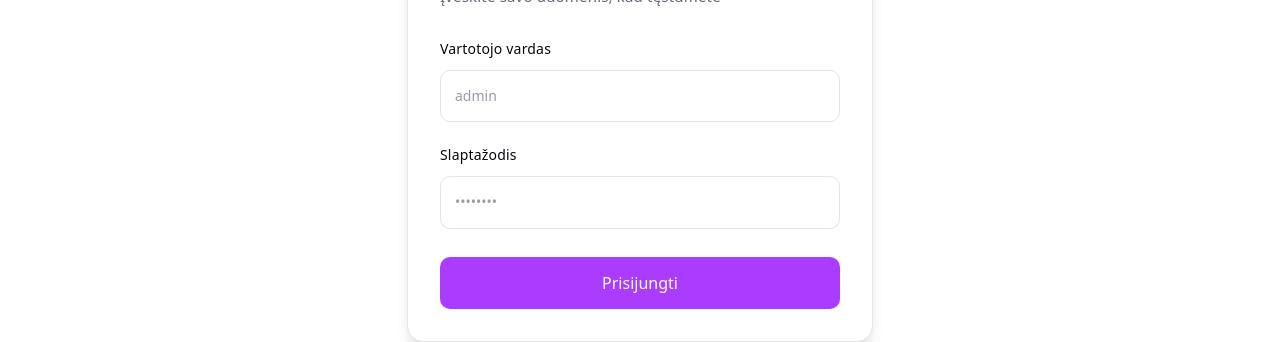
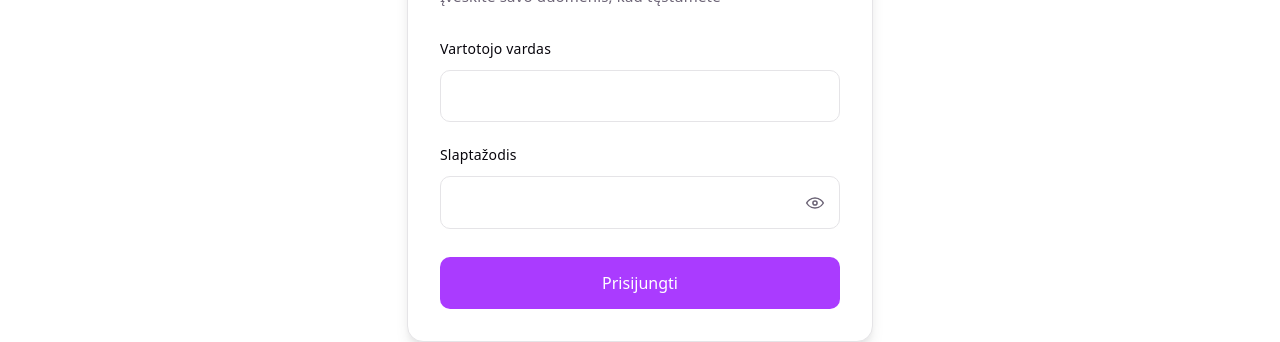
Before and after one commit to butjol/Gycio-projektas, a React (Vite) app: page / in a window 1280 px wide. Shown: the part 310-652 px from the top of the page. Built offline with nearby package versions, Linux system fonts and the light colour scheme; no server answers.

Commit message:
Sukurti demo user list ir susieta su duomenu baze

```diff
--- a/src/App.css
+++ b/src/App.css
@@ -108,6 +108,52 @@
     box-shadow 0.2s;
 }
 
+.password-input-wrap {
+  position: relative;
+  display: flex;
+  align-items: center;
+}
+
+.password-input-wrap input {
+  width: 100%;
+  padding-right: 48px;
+}
+
+.password-visibility {
+  position: absolute;
+  right: 8px;
+  display: grid;
+  place-items: center;
+  width: 34px;
+  height: 34px;
+  padding: 6px;
+  border: 0;
+  border-radius: 7px;
+  background: transparent;
+  color: var(--text);
+  cursor: pointer;
+}
+
+.password-visibility:hover {
+  color: var(--accent);
+  background: var(--accent-bg);
+}
+
+.password-visibility:focus-visible {
+  outline: 2px solid var(--accent);
+  outline-offset: 1px;
+}
+
+.password-visibility svg {
+  width: 20px;
+  height: 20px;
+  fill: none;
+  stroke: currentColor;
+  stroke-linecap: round;
+  stroke-linejoin: round;
+  stroke-width: 1.8;
+}
+
 .login-field input::placeholder {
   color: var(--text);
   opacity: 0.65;
--- a/src/App.jsx
+++ b/src/App.jsx
@@ -1,53 +1,56 @@
-import { useEffect, useState } from "react";
+import { useState } from "react";
 import TaskList from "./TaskList";
 import ProgressBar from "./ProgressBar";
 import Navbar from "./Navbar";
 import AddTaskForm from "./AddTaskForm";
 import Profile from "./Profile";
-import { createTask, getTasks, updateTask } from "./taskApi";
+import { authenticateUser, createTask, getTasks, updateTask } from "./taskApi";
 import "./App.css";
 
 function App() {
-  const user = {
-    name: "Jonas Jonaitis",
-    email: "jonas@flowly.lt",
-  };
-
   const [activePage, setActivePage] = useState("home");
   const [email, setEmail] = useState("");
   const [password, setPassword] = useState("");
-  const [isLoggedIn, setIsLoggedIn] = useState(false);
+  const [showPassword, setShowPassword] = useState(false);
+  const [user, setUser] = useState(null);
   const [loginError, setLoginError] = useState("");
   const [tasks, setTasks] = useState([]);
-  const [tasksLoading, setTasksLoading] = useState(true);
+  const [tasksLoading, setTasksLoading] = useState(false);
   const [taskError, setTaskError] = useState("");
 
-  useEffect(() => {
-    getTasks()
-      .then(setTasks)
-      .catch(() => setTaskError("Nepavyko įkelti užduočių. Patikrinkite, ar API serveris veikia."))
-      .finally(() => setTasksLoading(false));
-  }, []);
+  async function handleSubmit(event) {
+    event.preventDefault();
+    setLoginError("");
+    setTasksLoading(true);
 
-  function handleSubmit(event) {
-    event.preventDefault();
-
-    if (email === "admin" && password === "admin") {
-      setIsLoggedIn(true);
-      setLoginError("");
+    try {
+      const authenticatedUser = await authenticateUser(email.trim(), password);
+      if (!authenticatedUser) {
+        setLoginError("Neteisingas vartotojo vardas arba slaptažodis.");
         return;
       }
 
-    setLoginError("Neteisingas vartotojo vardas arba slaptažodis.");
+      const userTasks = await getTasks(authenticatedUser.name);
+      setUser(authenticatedUser);
+      setTasks(userTasks);
+      setTaskError("");
+    } catch (error) {
+      setLoginError(error.message || "Nepavyko prisijungti. Patikrinkite duomenų bazės ryšį.");
+    } finally {
+      setTasksLoading(false);
+    }
   }
 
   async function handleAddTask(newTask) {
     try {
-      const savedTask = await createTask(newTask);
+      const savedTask = await createTask({
+        ...newTask,
+        userName: user.name,
+      });
       setTasks((currentTasks) => [...currentTasks, savedTask]);
       setTaskError("");
     } catch {
-      setTaskError("Užduoties išsaugoti nepavyko. Bandykite dar kartą.");
+      setTaskError("Užduoties išsaugoti nepavyko. Patikrinkite TaskList laukus.");
     }
   }
 
@@ -68,14 +71,8 @@ function App() {
 
   const today = new Date();
   today.setHours(0, 0, 0, 0);
-  const completedTaskCount = tasks.filter(
-    (task) => task.status === "Atlikta",
-  ).length;
-  const taskProgressByStatus = {
-    Nepradėta: 0,
-    Vykdoma: 50,
-    Atlikta: 100,
-  };
+  const completedTaskCount = tasks.filter((task) => task.status === "Atlikta").length;
+  const taskProgressByStatus = { Nepradėta: 0, Vykdoma: 50, Atlikta: 100 };
   const progress = tasks.length === 0
     ? 0
     : tasks.reduce(
@@ -84,9 +81,7 @@ function App() {
       ) / tasks.length;
   const overdueTaskCount = tasks.filter((task) => {
     if (task.status === "Atlikta" || !task.deadline) return false;
-
-    const deadline = new Date(`${task.deadline}T00:00:00`);
-    return deadline < today;
+    return new Date(`${task.deadline}T00:00:00`) < today;
   }).length;
 
   return (
@@ -95,15 +90,15 @@ function App() {
 
       {activePage === "home" && (
         <>
-          {isLoggedIn && (
+          {user && (
             <header className="welcome-message">
-              <h1>Sveiki sugrįžę!</h1>
-              <p>Prisijungėte kaip admin.</p>
+              <h1>Sveiki sugrįžę, {user.name}!</h1>
+              <p>Jūsų asmeninis užduočių sąrašas.</p>
             </header>
           )}
 
           <main className="login-page">
-            {!isLoggedIn && (
+            {!user && (
               <div className="login-card">
                 <header className="login-card__header">
                   <h1>Prisijungti</h1>
@@ -117,7 +112,6 @@ function App() {
                       type="text"
                       name="username"
                       autoComplete="username"
-                      placeholder="admin"
                       value={email}
                       onChange={(event) => setEmail(event.target.value)}
                       required
@@ -126,31 +120,47 @@ function App() {
 
                   <label className="login-field">
                     <span>Slaptažodis</span>
+                    <span className="password-input-wrap">
                       <input
-                      type="password"
+                        type={showPassword ? "text" : "password"}
                         name="password"
                         autoComplete="current-password"
-                      placeholder="••••••••"
                         value={password}
                         onChange={(event) => setPassword(event.target.value)}
                         required
                       />
+                      <button
+                        className="password-visibility"
+                        type="button"
+                        onClick={() => setShowPassword((visible) => !visible)}
+                        aria-label={showPassword ? "Slėpti slaptažodį" : "Rodyti slaptažodį"}
+                        aria-pressed={showPassword}
+                      >
+                        {showPassword ? (
+                          <svg viewBox="0 0 24 24" aria-hidden="true">
+                            <path d="M3 3l18 18M10.6 10.6a2 2 0 002.8 2.8" />
+                            <path d="M9.9 5.2A10.8 10.8 0 0112 5c5.2 0 8.5 5.1 9 6-.3.6-1.5 2.6-3.8 4M6.2 6.2C3.9 7.6 2.4 10 2 11c.5.9 3.8 6 10 6 1 0 1.9-.2 2.7-.5" />
+                          </svg>
+                        ) : (
+                          <svg viewBox="0 0 24 24" aria-hidden="true">
+                            <path d="M2 12s3.3-6 10-6 10 6 10 6-3.3 6-10 6-10-6-10-6Z" />
+                            <circle cx="12" cy="12" r="2.5" />
+                          </svg>
+                        )}
+                      </button>
+                    </span>
                   </label>
 
-                  <button type="submit" className="login-submit">
-                    Prisijungti
+                  <button type="submit" className="login-submit" disabled={tasksLoading}>
+                    {tasksLoading ? "Jungiamasi..." : "Prisijungti"}
                   </button>
 
-                  {loginError && (
-                    <p className="login-error" role="alert">
-                      {loginError}
-                    </p>
-                  )}
+                  {loginError && <p className="login-error" role="alert">{loginError}</p>}
                 </form>
               </div>
             )}
 
-            {isLoggedIn && (
+            {user && (
               <>
                 <section className="dashboard-summary" aria-label="Užduočių suvestinė">
                   <p>
@@ -179,7 +189,7 @@ function App() {
         </>
       )}
 
-      {activePage === "profile" && <Profile user={user} tasks={tasks} />}
+      {activePage === "profile" && user && <Profile user={user} tasks={tasks} />}
     </>
   );
 }
--- a/src/taskApi.js
+++ b/src/taskApi.js
@@ -1,35 +1,61 @@
 const TASKS_URL = "https://testapi.io/api/butjol/resource/TaskList";
+const USERS_URL = "https://testapi.io/api/butjol/resource/UserList";
 
 function normalizeTask(record) {
   return {
     id: record.id ?? record.Id,
     title: record.Title ?? "",
     deadline: record["Due Date"] ?? "",
-    status: "Nepradėta",
+    status: record.Status ?? "Nepradėta",
+    userName: record["User Name"] ?? "",
   };
 }
 
 async function request(url, options) {
+  const headers = options?.body
+    ? { "Content-Type": "application/json" }
+    : undefined;
   const response = await fetch(url, {
-    headers: { "Content-Type": "application/json" },
     ...options,
+    ...(headers ? { headers } : {}),
   });
 
   const responseText = await response.text();
   const data = responseText ? JSON.parse(responseText) : null;
   if (!response.ok) {
-    throw new Error(data?.message || data?.error || "Nepavyko susisiekti su užduočių API.");
+    throw new Error(data?.message || data?.error || "Nepavyko susisiekti su duomenų baze.");
   }
   return data;
 }
 
-export async function getTasks() {
-  const data = await request(TASKS_URL);
+function recordsFrom(data) {
   const records = Array.isArray(data) ? data : data?.data;
   if (!Array.isArray(records)) {
-    throw new Error("API negrąžino užduočių sąrašo.");
+    throw new Error("API negrąžino įrašų sąrašo.");
   }
-  return records.map(normalizeTask);
+  return records;
+}
+
+export async function authenticateUser(userName, password) {
+  const users = recordsFrom(await request(USERS_URL));
+  if (users.length === 0) {
+    throw new Error("UserList lentelė tuščia. Pridėkite vartotoją su laukais User Name ir Password.");
+  }
+
+  const normalizedUserName = userName.trim().toLocaleLowerCase();
+  const user = users.find((record) => {
+    const storedUserName = String(record["User Name"] ?? "").trim().toLocaleLowerCase();
+    const storedPassword = String(record.Password ?? "");
+    return storedUserName === normalizedUserName && storedPassword === password;
+  });
+  return user ? { name: user["User Name"] } : null;
+}
+
+export async function getTasks(userName) {
+  const records = recordsFrom(await request(TASKS_URL));
+  return records
+    .filter((record) => record["User Name"] === userName)
+    .map(normalizeTask);
 }
 
 export async function createTask(task) {
@@ -38,22 +64,22 @@ export async function createTask(task) {
     body: JSON.stringify({
       Title: task.title,
       "Due Date": task.deadline,
+      Status: task.status,
+      "User Name": task.userName,
     }),
   });
   return normalizeTask(record);
 }
 
 export async function updateTask(task, changes) {
-  if (changes.deadline === undefined) {
-    return { ...task, ...changes };
-  }
-
   const record = await request(`${TASKS_URL}/${task.id}`, {
     method: "PUT",
     body: JSON.stringify({
       Title: task.title,
-      "Due Date": changes.deadline,
+      "Due Date": changes.deadline ?? task.deadline,
+      Status: changes.status ?? task.status,
+      "User Name": task.userName,
     }),
   });
-  return { ...task, ...normalizeTask(record), status: task.status };
+  return { ...task, ...normalizeTask(record) };
 }
```
Lines whose indentation alone changed are shown as unchanged.
